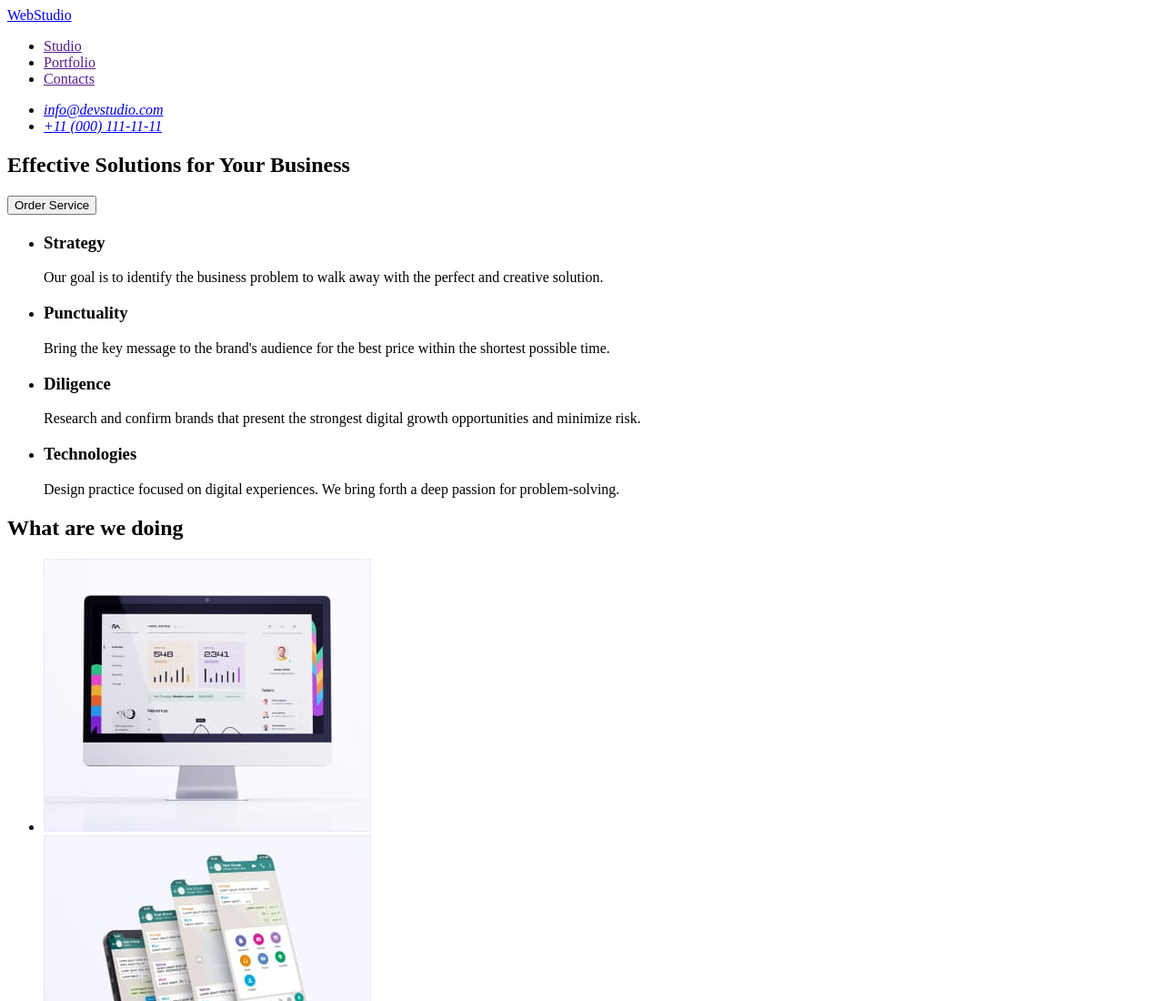
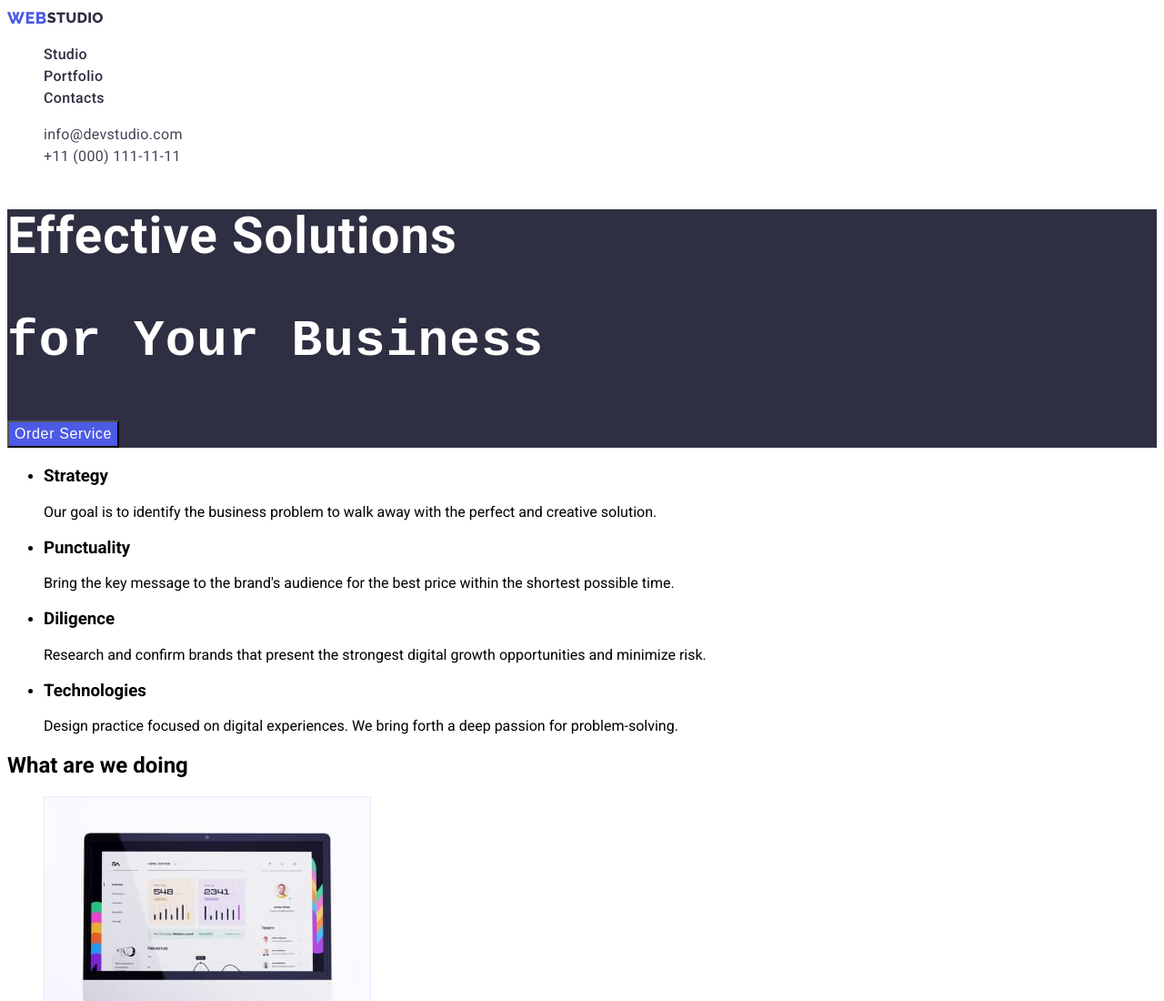
Before and after one commit to Roman-Machenkko/goit-markup-hw-02, a plain HTML site: page index.html in a window 1280 px wide. Shown: the top 1100 px of the page at 91% size. Drawn offline with Linux system fonts and the light colour scheme.

Commit message:
Everything is mixed up, I will simplify

```diff
--- a/css/styles.css
+++ b/css/styles.css
@@ -1,3 +1,118 @@
+:root {
+}
+
 body {
-  background-color: #ffffff;
+  font-family: 'Roboto', sans-serif;
+  background-color: #ffff;
+  list-style: none;
 }
+
+.link {
+  text-decoration: none;
+  font-style: normal;
+}
+
+.list {
+  list-style: none;
+}
+
+/*  */
+.visually-hidden {
+  position: absolute;
+  width: 1px;
+  height: 1px;
+  margin: -1px;
+  border: 0;
+  padding: 0;
+  white-space: nowrap;
+  clip-path: inset(100%);
+  clip: rect(0 0 0 0);
+  overflow: hidden;
+}
+
+/* -----Header----- */
+
+.logo-begin {
+  font-family: 'Raleway', sans-serif;
+  font-style: normal;
+  font-weight: 800;
+  font-size: 18px;
+  line-height: 1.33;
+  display: flex;
+  align-items: center;
+  letter-spacing: 0.03em;
+  text-transform: uppercase;
+  color: #4d5ae5;
+}
+
+.logo {
+  font-family: 'Raleway', sans-serif;
+  font-style: normal;
+  font-weight: 800;
+  font-size: 18px;
+  line-height: 1.33;
+  display: flex;
+  align-items: center;
+  letter-spacing: 0.03em;
+  text-transform: uppercase;
+  color: #2e2f42;
+}
+
+.header-navigation-link {
+  font-weight: 500;
+  font-size: 16px;
+  line-height: 1.5;
+  letter-spacing: 0.02em;
+  color: #2e2f42;
+}
+
+.header-addres-link {
+  font-weight: 400;
+  font-size: 16px;
+  line-height: 1.5;
+  letter-spacing: 0.02em;
+  color: #434455;
+}
+
+/* -----------------------------------Page Studio--------------------------------- */
+.section1 {
+  background-color: #2e2f42;
+}
+.section-title {
+  font-weight: 700;
+  font-size: 56px;
+  line-height: 1.07;
+  text-align: left;
+  letter-spacing: 0.02em;
+  color: #ffffff;
+}
+
+.section1-btn {
+  background-color: #4d5ae5;
+  font-weight: 500;
+  font-size: 16px;
+  line-height: 1.5;
+  display: flex;
+  align-items: center;
+  letter-spacing: 0.04em;
+  color: #ffffff;
+}
+
+.section1-btn:hover,
+.section1-btn:focus {
+  background-color: #404bbf;
+}
+
+/* -----------------------------------Page portfolio--------------------------------- */
+
+.section-list_filter-btn {
+  background-color: #f4f4fd;
+  font-weight: 500;
+  font-size: 16px;
+  line-height: 1.5;
+  display: flex;
+  align-items: center;
+  text-align: center;
+  letter-spacing: 0.04em;
+  color: #4d5ae5;
+}
--- a/index.html
+++ b/index.html
@@ -5,30 +5,57 @@
     <meta http-equiv="X-UA-Compatible" content="IE=edge" />
     <meta name="viewport" content="width=device-width, initial-scale=1.0" />
     <title>Webstudio</title>
+    <link rel="preconnect" href="https://fonts.googleapis.com" />
+    <link rel="preconnect" href="https://fonts.gstatic.com" crossorigin />
+    <link
+      href="https://fonts.googleapis.com/css2?family=Raleway:wght@800&family=Roboto:wght@400;500;700&display=swap"
+      rel="stylesheet"
+    />
     <link rel="stylesheet" href="./css/styles.css" />
   </head>
   <body>
-    <header>
-      <nav>
-        <a href="./index.html">WebStudio</a>
-        <ul>
-          <li><a href="">Studio</a></li>
-          <li><a href="">Portfolio</a></li>
-          <li><a href="">Contacts</a></li>
+    <header class="header">
+      <nav class="header-navigation">
+        <a href="./index.html" class="header-navigation-link link logo"
+          ><span class="logo-begin">Web</span>Studio</a
+        >
+        <ul class="header-list list">
+          <li class="header-item">
+            <a href="" class="header-navigation-link link">Studio</a>
+          </li>
+          <li class="header-item">
+            <a href="./portfolio.html" class="header-navigation-link link"
+              >Portfolio</a
+            >
+          </li>
+          <li class="header-item">
+            <a href="" class="header-navigation-link link">Contacts</a>
+          </li>
         </ul>
       </nav>
-      <address>
-        <ul>
-          <li><a href="mailto:info@devstudio.com">info@devstudio.com</a></li>
-          <li><a href="tel:+110001111111">+11 (000) 111-11-11</a></li>
+      <address class="header-addres-list">
+        <ul class="contact-list list">
+          <li>
+            <a href="mailto:info@devstudio.com" class="header-addres-link link"
+              >info@devstudio.com</a
+            >
+          </li>
+          <li>
+            <a href="tel:+110001111111" class="header-addres-link link"
+              >+11 (000) 111-11-11</a
+            >
+          </li>
         </ul>
       </address>
     </header>
     <main>
       <!--Section 1-->
-      <section>
-        <h1>Effective Solutions for Your Business</h1>
-        <button type="button">Order Service</button>
+      <section class="section1">
+        <h1 class="section-title">
+          Effective Solutions
+          <pre>for Your Business</pre>
+        </h1>
+        <button type="button" class="section1-btn">Order Service</button>
       </section>
       <!--Section 2-->
       <section>
```
Also changed, not shown: portfolio.html (+57 -25 lines).
